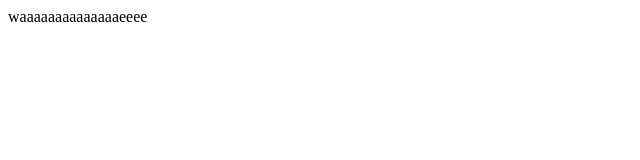
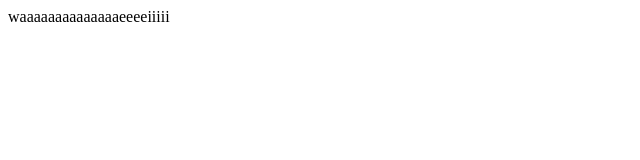
Before and after one commit to chewaca/tutorialGitHub, a plain HTML site: page index.html in a window 1280 px wide. Shown: the full height of the page, 0-640 px from the left. Drawn offline with Linux system fonts and the light colour scheme.

Commit message:
cambio en index.html

```diff
--- a/index.html
+++ b/index.html
@@ -5,6 +5,6 @@
 </head>
 <body>
 
-waaaaaaaaaaaaaaeeee
+waaaaaaaaaaaaaaeeeeiiiii
 </body>
 </html>
```
